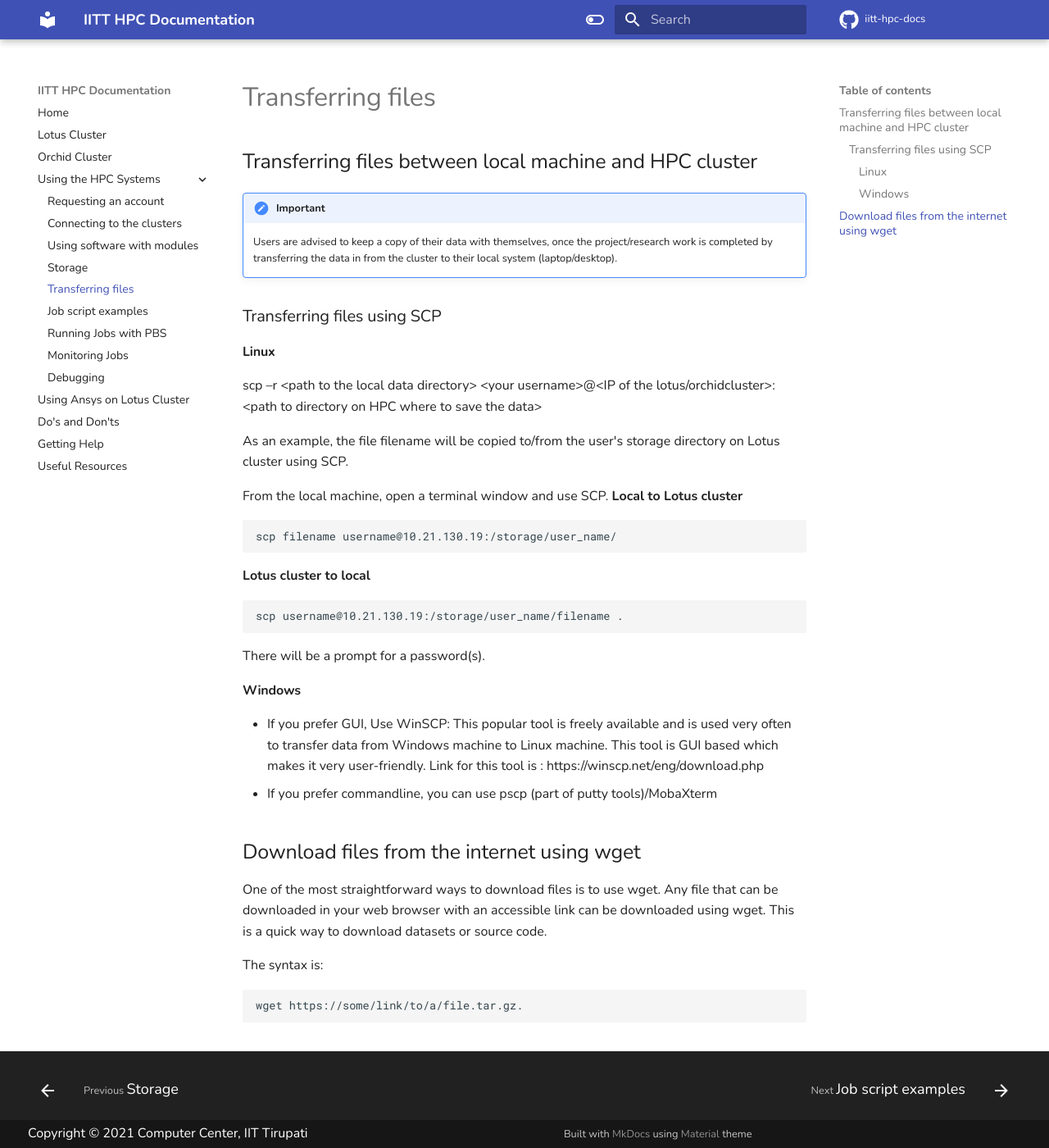
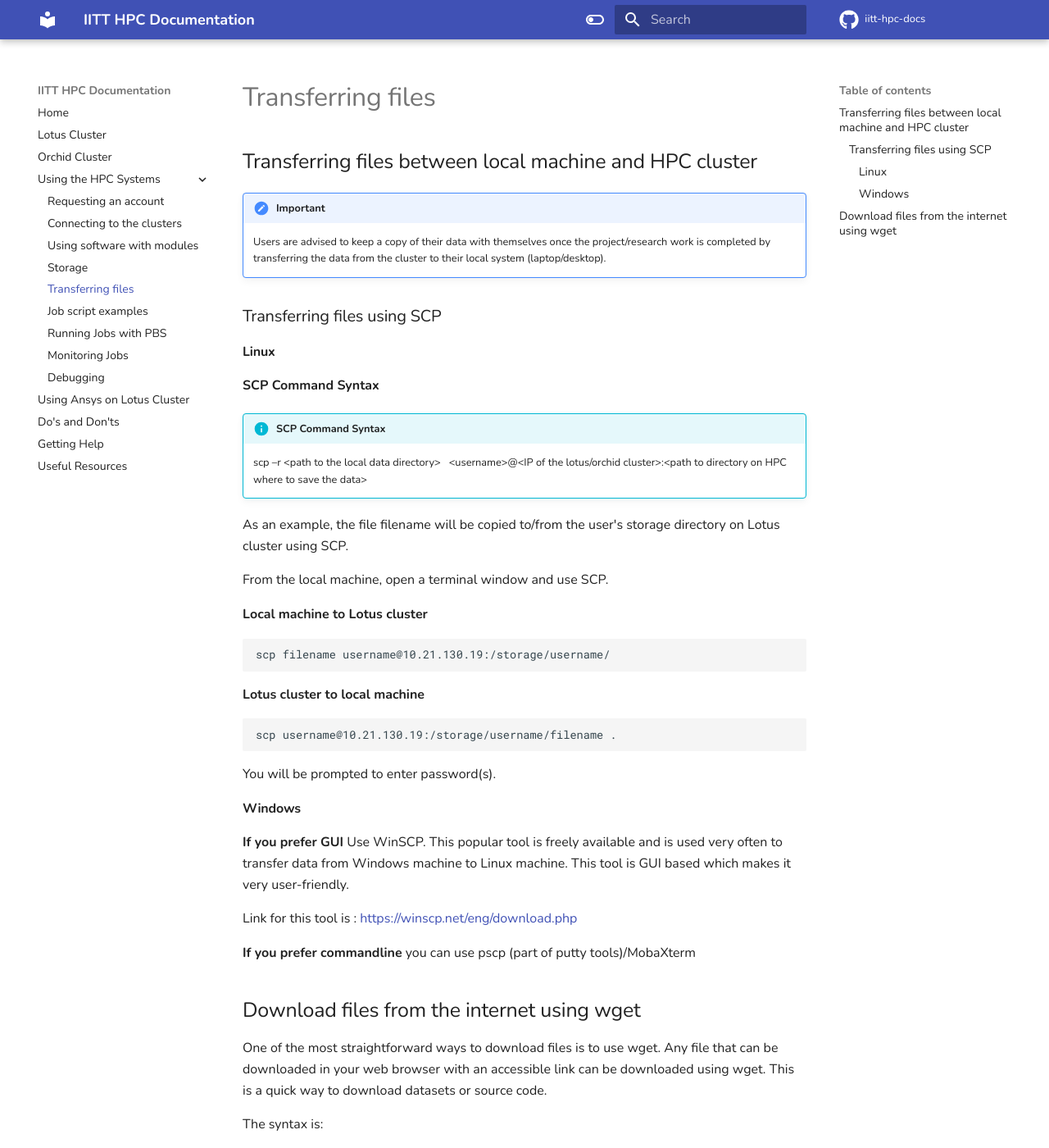
Before and after one commit to P-Vamshi-Seshasayan/iitt-hpc-docs, an MkDocs documentation site: the page built from docs/hpc/transferring-files.md, in a window 1280 px wide and 1400 px high. Shown: the whole window at 82% size. Built offline with MkDocs 1.6.1 and Material for MkDocs 9.7.7, drawn with Linux system fonts in a browser that asks for light colours; comment, search, counter and statistics services are not loaded.

Commit message:
small formatting corrections

````diff
--- a/docs/hpc/transferring-files.md
+++ b/docs/hpc/transferring-files.md
@@ -1,29 +1,34 @@
 ## Transferring files between local machine and HPC cluster
 !!! Important
-    Users are advised to keep a copy of their data with themselves, once the project/research work is completed by transferring the data in from the cluster to their local system (laptop/desktop).
+    Users are advised to keep a copy of their data with themselves once the project/research work is completed by transferring the data from the cluster to their local system (laptop/desktop).
 ### Transferring files using SCP
 #### Linux
-scp –r &lt;path to the local data directory&gt; &lt;your username&gt;@&lt;IP of the lotus/orchidcluster&gt;:&lt;path to directory on HPC where to save the data&gt;
+**SCP Command Syntax**
+!!! info "SCP Command Syntax"
+    scp –r &lt;path to the local data directory&gt; &nbsp; &lt;username&gt;@&lt;IP of the lotus/orchid cluster&gt;:&lt;path to directory on HPC where to save the data&gt;
+
 
 As an example, the file filename will be copied to/from the user's storage directory on Lotus cluster using SCP.
 
 From the local machine, open a terminal window and use SCP.
-**Local to Lotus cluster**
+
+**Local machine to Lotus cluster**
 ```
-scp filename username@10.21.130.19:/storage/user_name/
+scp filename username@10.21.130.19:/storage/username/
 ```
 
-**Lotus cluster to local**
+**Lotus cluster to local machine**
 ```
-scp username@10.21.130.19:/storage/user_name/filename .
+scp username@10.21.130.19:/storage/username/filename .
 ```
-There will be a prompt for a password(s).
+You will be prompted to enter password(s).
 
 #### Windows
-* If you prefer GUI, Use WinSCP:
-  This popular tool is freely available and is used very often to transfer data from Windows machine to Linux machine. This tool is GUI based which makes it very user-friendly.
-Link for this tool is :   https://winscp.net/eng/download.php
-* If you prefer commandline, you can use pscp (part of putty tools)/MobaXterm
+**If you prefer GUI** Use WinSCP. This popular tool is freely available and is used very often to transfer data from Windows machine to Linux machine. This tool is GUI based which makes it very user-friendly.
+
+Link for this tool is :   <https://winscp.net/eng/download.php>
+
+**If you prefer commandline** you can use pscp (part of putty tools)/MobaXterm
 
 ## Download files from the internet using wget
 One of the most straightforward ways to download files is to use wget. Any file that can be downloaded in your web browser with an accessible link can be downloaded using wget. This is a quick way to download datasets or source code.
--- a/mkdocs.yml
+++ b/mkdocs.yml
@@ -19,7 +19,7 @@ nav:
       - Monitoring Jobs: hpc/monitoring-jobs.md
       - Debugging: hpc/debugging.md
     - Using Ansys on Lotus Cluster: ''
-    - Do's and Don'ts: hpc/dosanddonts.md
+    - Do's and Don'ts: hpc/dos-and-donts.md
     - Getting Help: hpc/getting-help.md
     - Useful Resources: hpc/resources.md
 
````
Also changed, not shown: docs/hpc/debugging.md (+4 -8 lines), docs/hpc/monitoring-jobs.md (+4 -4 lines), docs/hpc/storage.md (+2 -3 lines).
